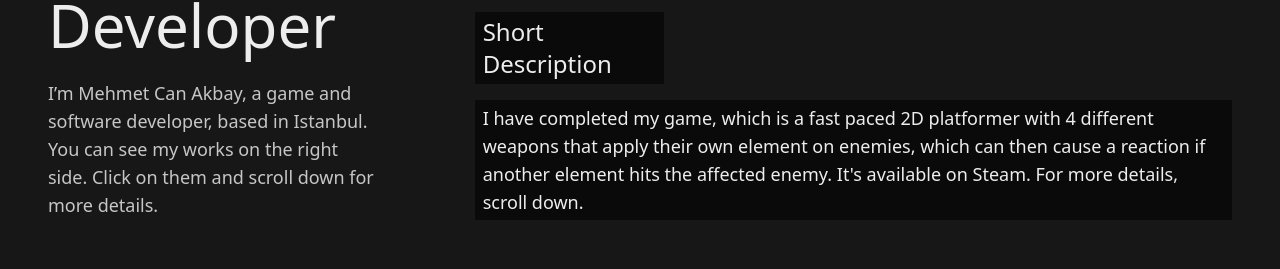
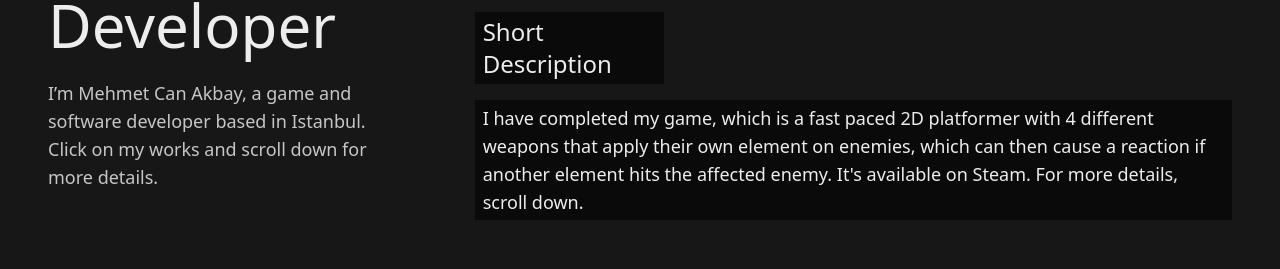
Before and after one commit to mehmetcanakbay/mehmetcanakbay.github.io, a SvelteKit app: page / in a window 1280 px wide. Shown: the part 452-721 px from the top of the page. Built offline with nearby package versions, Linux system fonts and the light colour scheme.

Commit message:
small anim to right side and changed paragraph on the left side

```diff
--- a/src/routes/+page.svelte
+++ b/src/routes/+page.svelte
@@ -113,8 +113,8 @@
                 <div class="w-[105%] h-full absolute bottom-0 bg-pinky-red-100
                 {pageLoaded ? "scale-x-100 origin-left delay1s" : "scale-x-0 origin-left"} z-10"></div>
 
-                <p class="text-lg text-ash-gray-200 mt-4 {pageLoaded ? "opacity-100" : "opacity-0"} delay-1000">I’m Mehmet Can Akbay, a game and software developer, based in Istanbul.
-                    You can see my works on the right side. Click on them and scroll down for more details.</p>
+                <p class="text-lg text-ash-gray-200 mt-4 {pageLoaded ? "opacity-100" : "opacity-0"} delay-1000">I’m Mehmet Can Akbay, a game and software developer based in Istanbul.
+                    Click on my works and scroll down for more details.</p>
 
             </div>
         </div>
@@ -135,7 +135,7 @@
 
     <!--RIGHT SIDE CONTENT-->
 
-    <div class="w-full md:w-8/12 h-[48rem] md:h-screen relative">
+    <div class="w-full md:w-8/12 h-[48rem] md:h-screen relative {pageLoaded ? "opacity-100" : "opacity-0"} transition-opacity duration-1000">
         <ul class="ml-auto flex flex-col justify-end items-end gap-4 md:gap-12 mt-32 mr-4 absolute right-0 z-10 tabs">
             <li class="text-2xl md:text-4xl font-bold text-ash-gray-100 origin-right tab opacity-50 active cursor-pointer" data-tab-target="#SANGI">SANGI</li>
             <li class="text-2xl md:text-4xl font-bold text-ash-gray-100 origin-right tab opacity-50 cursor-pointer" data-tab-target="#ability-system">Ability System</li>
```
